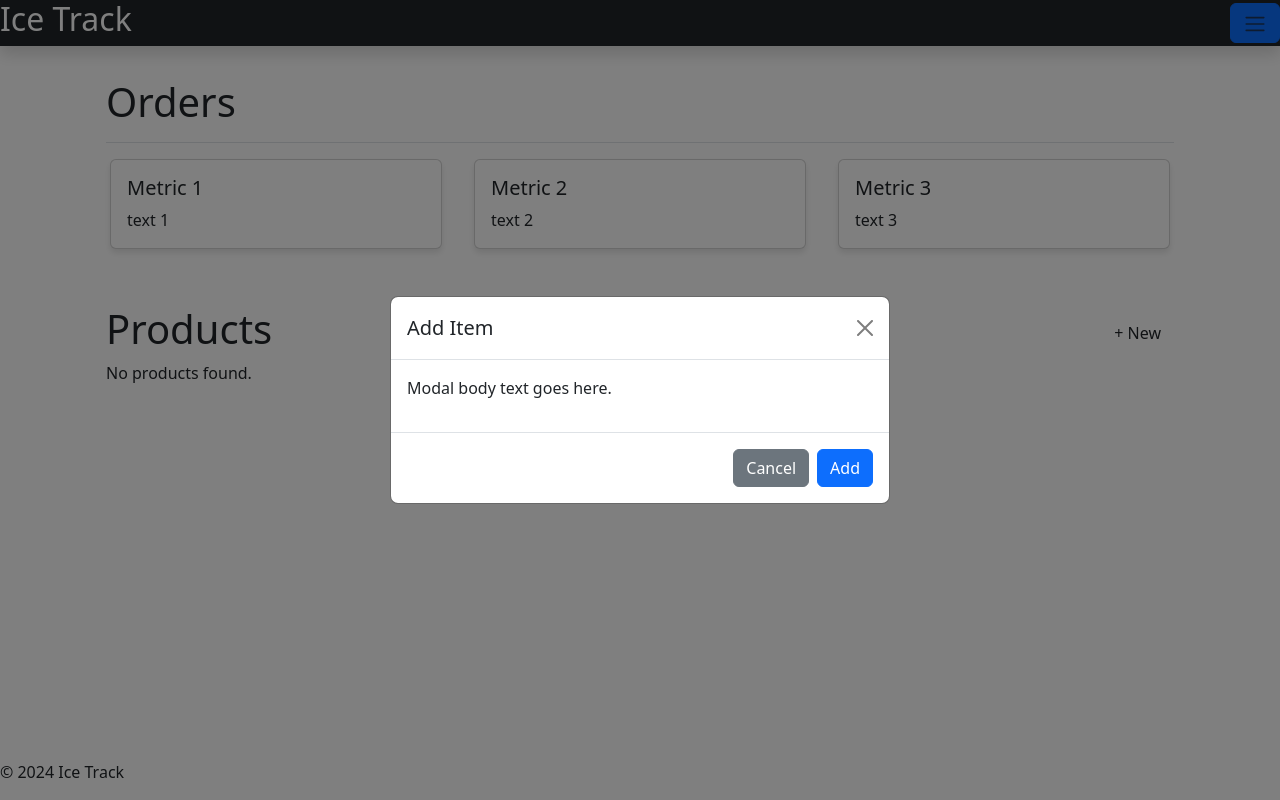
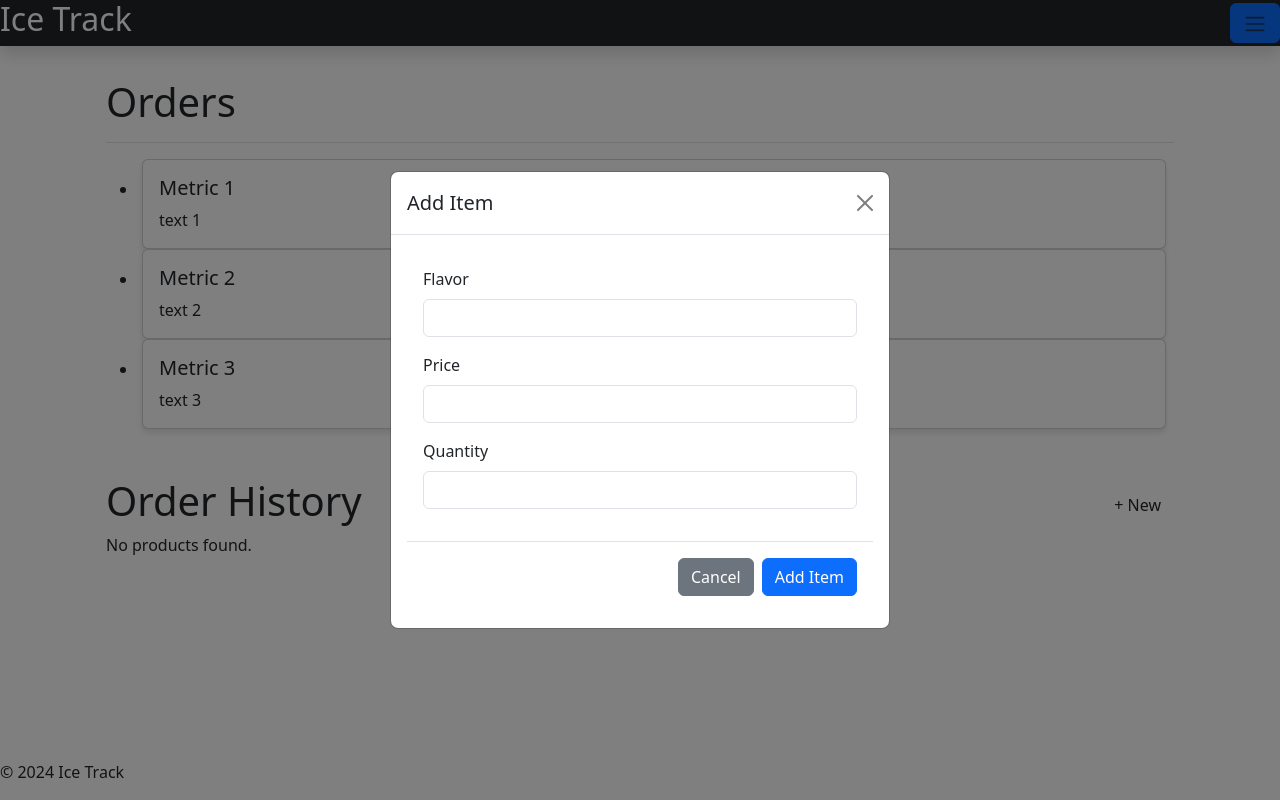
Before and after one commit to joaquin-mendoza8/ice-track, a Flask app: page /orders in a window 1280 px wide, after a click on "+ New". Run offline with Flask 3, Linux system fonts and the light colour scheme; parts of the project's set-up code (start-up, migrations or seed data) failed here and were passed over.

Commit message:
updated add_modal with endpoints

```diff
--- a/app/endpoints/inventory.py
+++ b/app/endpoints/inventory.py
@@ -79,3 +79,30 @@
 @inventory.route('/tickets', methods=['GET'])
 def tickets():
         return render_template('tickets.html')
+
+@inventory.route('/inventory_add', methods=['GET', 'POST'])
+def inventory_add_product():
+
+    # check if the request is a POST request
+    if request.method == 'POST':
+
+        # extract the product data from the form
+        product_flavor = request.form['product-flavor']
+        product_price = request.form['product-price']
+        product_quantity = request.form['product-quantity']
+
+        # ensure all fields are filled
+        if (product_flavor and product_price and product_quantity):
+
+            # create a new product object
+            new_product = Product(flavor=product_flavor, price=product_price, quantity=product_quantity)
+
+            # add the new product to the database
+            db.session.add(new_product)
+            db.session.commit()
+
+            # log the addition
+            print(f'Added product: {new_product}')
+
+    # redirect to the inventory page
+    return redirect(url_for('inventory.inventory_home'))
--- /dev/null
+++ b/app/static/css/orders.css
@@ -0,0 +1,23 @@
+:root {
+    /* color:  */
+}
+
+/* metrics card */
+.metrics-card {
+    background-color: #FFF;
+    border-radius: 10px;
+    box-shadow: 0 4px 6px rgba(0, 0, 0, 0.1);
+    width: 64rem;
+    max-height: 10rem;
+}
+
+/* modal button */
+.modal-btn {
+    font-size: 1rem;
+    background-color: #c9c9c959;
+    color: #000;
+    border: 1px solid #d2d2d2;
+    border-radius: 5px;
+    padding: 0.5rem 0.8rem;
+    cursor: pointer;
+}
--- a/app/templates/modals/add_modal.html
+++ b/app/templates/modals/add_modal.html
@@ -6,11 +6,46 @@
             <button type="button" class="btn-close" data-bs-dismiss="modal" aria-label="Close"></button>
         </div>
         <div class="modal-body">
-            <p>Modal body text goes here.</p>
-        </div>
-        <div class="modal-footer">
-            <button type="button" class="btn btn-secondary" data-bs-dismiss="modal">Cancel</button>
-            <button type="button" class="btn btn-primary">Add</button>
+
+            <!-- Form to allow user to add a new inventory item -->
+            <form action="{{ url_for('inventory.inventory_add_product') }}" method="POST" id="addInventoryForm">
+                <div class="modal-body">
+
+                        <!-- Product Flavor -->
+                        <div class="mb-3">
+                            <label for="product-flavor" class="form-label">Flavor</label>
+                            <input type="text"
+                                   class="form-control"
+                                   id="product-flavor"
+                                   name="product-flavor" required>
+                        </div>
+
+                        <!-- Product Price -->
+                        <div class="mb-3">
+                            <label for="product-price" class="form-label">Price</label>
+                            <input type="number" step="0.01"
+                                   class="form-control"
+                                   id="product-price"
+                                   name="product-price"
+                                   min="0" pattern="^\d+(\.\d{1,2})?$" required>
+                        </div>
+
+                        <!-- Product Quantity -->
+                        <div class="mb-3">
+                            <label for="product-quantity" class="form-label">Quantity</label>
+                            <input type="number"
+                                   class="form-control"
+                                   id="product-quantity"
+                                   name="product-quantity" required>
+                        </div>
+                </div>
+
+
+                <div class="modal-footer">
+                    <button type="button" class="btn btn-secondary" data-bs-dismiss="modal">Cancel</button>
+                    <button type="submit" class="btn btn-primary">Add Item</button>
+                </div>
+            </form>
         </div>
         </div>
     </div>
--- /dev/null
+++ b/app/templates/modals/orders_modal.html
@@ -0,0 +1,48 @@
+<!-- Add New Data Modal -->
+<div class="modal fade" id="addDataModal" tabindex="-1" aria-labelledby="addDataModalLabel" aria-hidden="true">
+    <div class="modal-dialog">
+        <div class="modal-content">
+            <div class="modal-header">
+                <h5 class="modal-title" id="addDataModalLabel">Add New Order</h5>
+                <button type="button" class="btn-close" data-bs-dismiss="modal" aria-label="Close"></button>
+            </div>
+            <div class="modal-body">
+                <form id="addDataForm">
+                    <div class="mb-3">
+                        <label for="customerName" class="form-label">Customer Name</label>
+                        <input type="text" class="form-control" id="customerName" required>
+                    </div>
+                    <div class="mb-3">
+                        <label for="shippingAddress" class="form-label">Shipping Address</label>
+                        <input type="text" class="form-control" id="shippingAddress" required>
+                    </div>
+                    <div class="mb-3">
+                        <label for="billingAddress" class="form-label">Billing Address</label>
+                        <input type="text" class="form-control" id="billingAddress" required>
+                    </div>
+                    <div class="mb-3">
+                        <label for="flavor" class="form-label">Flavor</label>
+                        <input type="text" class="form-control" id="flavor" required>
+                    </div>
+                    <div class="mb-3">
+                        <label for="size" class="form-label">Size</label>
+                        <input type="text" class="form-control" id="size" required>
+                    </div>
+                    <div class="mb-3">
+                        <label for="quantity" class="form-label">Quantity</label>
+                        <input type="number" class="form-control" id="quantity" required>
+                    </div>
+                    <div class="mb-3">
+                        <label for="cost" class="form-label">Cost</label>
+                        <input type="number" step="0.01" class="form-control" id="cost" required>
+                    </div>
+                    <div class="mb-3">
+                        <label for="estimatedShippingDate" class="form-label">Estimated Shipping Date</label>
+                        <input type="date" class="form-control" id="estimatedShippingDate" required>
+                    </div>
+                    <button type="submit" class="btn btn-primary">Add Order</button>
+                </form>
+            </div>
+        </div>
+    </div>
+</div>
--- a/app/templates/navbar.html
+++ b/app/templates/navbar.html
@@ -12,13 +12,13 @@
                 <a class="sidebar-nav-link nav-link active" aria-current="page" href="{{ url_for('inventory.inventory_home') }}">Inventory</a>
             </li>
             <li class="nav-item pb-md-2 pb-lg-3">
-                <a class="sidebar-nav-link nav-link" href="#">Orders</a>
+                <a class="sidebar-nav-link nav-link" href="{{ url_for('inventory.orders') }}">Orders</a>
             </li>
             <li class="nav-item pb-md-2 pb-lg-3">
-                <a class="sidebar-nav-link nav-link" href="#">Shipments</a>
+                <a class="sidebar-nav-link nav-link" href="{{ url_for('inventory.shipments') }}">Shipments</a>
             </li>
             <li class="nav-item pb-md-2 pb-lg-3">
-                <a class="sidebar-nav-link nav-link" href="#">Trouble Tickets</a>
+                <a class="sidebar-nav-link nav-link" href="{{ url_for('inventory.tickets') }}">Trouble Tickets</a>
             </li>
         </ul>
     </div>
--- a/app/templates/orders.html
+++ b/app/templates/orders.html
@@ -4,12 +4,12 @@
 {% block title %}Orders{% endblock %}
 
 {% block head %}
-    <link rel="stylesheet" href="{{ url_for('static', filename='css/inventory.css') }}" type="text/css">
+    <link rel="stylesheet" href="{{ url_for('static', filename='css/orders.css') }}" type="text/css">
 {% endblock %}
 
 {% block content %}
 
-    {% include 'modals/product_modal.html' %}
+    {% include 'modals/orders_modal.html' %}
 
     <!-- Main content container -->
     <div class="container-md">
@@ -25,11 +25,17 @@
             </div>
 
             <!-- Key Metrics Cards -->
-            <div class="d-flex justify-content-between flex-wrap flex-md-nowrap align-items-center pb-2 mb-3 gap-4">
-                {{ macros.metrics_card('Metric 1', 'text 1') }}
-                {{ macros.metrics_card('Metric 2', 'text 2') }}
-                {{ macros.metrics_card('Metric 3', 'text 3') }}
-            </div>
+            <ul class="metric-box-list">
+                <li class="metric-box">
+                    {{ macros.metrics_card('Metric 1', 'text 1') }}
+                </li>
+                <li class="metric-box">
+                    {{ macros.metrics_card('Metric 2', 'text 2') }}
+                </li>
+                <li class="metric-box">
+                    {{ macros.metrics_card('Metric 3', 'text 3') }}
+                </li>
+            </ul>
 
             <!-- Inventory Update Fields -->
             <!-- <div class="form-container">
@@ -57,7 +63,7 @@
             <div class="mt-5">
                 <!-- inline container for title and modal button -->
                 <div class="d-flex justify-content-between">
-                    <h1>Products</h1>
+                    <h1>Order History</h1>
                     <button type="button" class="btn modal-btn" data-bs-toggle="modal" data-bs-target="#exampleModal">+ New</button>
                 </div>
                 <table class="table table-hover table-borderless">
--- a/app/templates/shipments.html
+++ b/app/templates/shipments.html
@@ -57,7 +57,7 @@
             <div class="mt-5">
                 <!-- inline container for title and modal button -->
                 <div class="d-flex justify-content-between">
-                    <h1>Products</h1>
+                    <h1>Shipment History</h1>
                     <button type="button" class="btn modal-btn" data-bs-toggle="modal" data-bs-target="#exampleModal">+ New</button>
                 </div>
                 <table class="table table-hover table-borderless">
--- a/app/templates/tickets.html
+++ b/app/templates/tickets.html
@@ -21,7 +21,7 @@
         <main class="ms-sm-auto px-md-4 pt-md-3">
             <div class="align-items-center pt-3 pb-2 mb-3 border-bottom">
                 <!-- Banner header -->
-                <h1>Trouble Tickets</h1>
+                <h1>Customer Support</h1>
             </div>
 
             <!-- Key Metrics Cards -->
@@ -57,7 +57,7 @@
             <div class="mt-5">
                 <!-- inline container for title and modal button -->
                 <div class="d-flex justify-content-between">
-                    <h1>Products</h1>
+                    <h1>Ticket History</h1>
                     <button type="button" class="btn modal-btn" data-bs-toggle="modal" data-bs-target="#exampleModal">+ New</button>
                 </div>
                 <table class="table table-hover table-borderless">
@@ -80,7 +80,7 @@
                         {% endfor %}
                     </tbody>
                     {% else %}
-                        No products found.
+                        No Outstanding Tickets.
                     {% endif %}
                 </table>
             </div>
```
Also changed, not shown: app/static/css/auth.css (+3 -6 lines).
